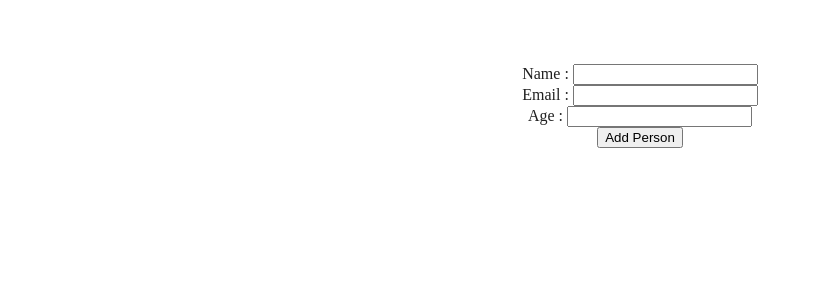
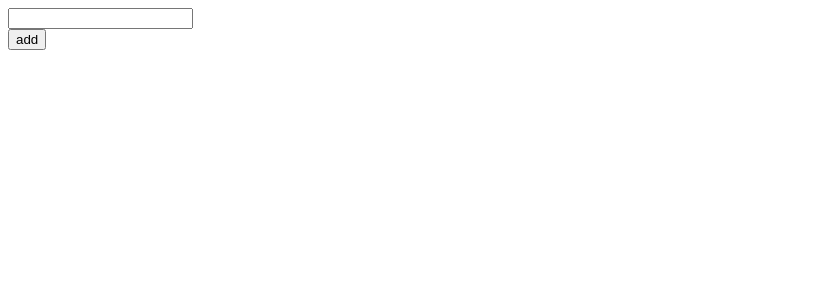
Before and after one commit to agus2k1/testing-react, a React (Create React App) app: page / in a window 1280 px wide. Shown: the top 300 px of the page, without its empty margins (0-813 px from the left). Built offline with nearby package versions, Linux system fonts and the light colour scheme.

Commit message:
Use reducer to add item example

```diff
--- a/src/App.js
+++ b/src/App.js
@@ -1,50 +1,50 @@
-import React, { useState } from "react";
+import React, { useState, useReducer } from "react";
+import Modal from "./Modal";
 import "./App.css"
 
+// reducer function
+const reducer = (state, action) => {
+  switch (action.type){
+    case "TESTING":
+      return {}
+    default:
+      break;
+  }
+}
+
+const defaultState = {
+  people: [],
+  isModalOpen: false,
+  modalContent: ""
+}
+
 function App() {
-  const [person, setPerson] = useState({ firstName: "", email: "", age: "" });
-  const [people, setPeople] = useState([]);
-
-  const handleChange = (e) => {
-    const name  = e.target.name;
-    const value  = e.target.value;
-    setPerson({...person, [name]: value});
-  }
+  const [name, setName] = useState("");
+  const [state, dispatch] = useReducer(reducer, defaultState);
 
   const handleSubmit = (e) => {
     e.preventDefault();
-    if (person.firstName && person.email && person.age){
-      const newPerson = {...person, id: new Date().getTime().toString()};
-      setPeople([...people, newPerson]);
-      setPerson({ firstName: "", email: "", age: "" });
+    if (name){
+      dispatch({type: "TESTING"});
     }
   }
 
   return (
     <>
-      <article className="container">
-        <form onSubmit={handleSubmit}>
-          <div>
-            <label htmlFor="firstName">Name : </label>
-            <input type="text" id="firstName" name="firstName" value={person.firstName} onChange={handleChange}/>
+      {state.isModalOpen && <Modal modalContent={state.modalContent}/>}
+      <form onSubmit={handleSubmit}>
+        <div>
+          <input type="text" value={name} onChange={(e) => setName(e.target.value)}/>
+        </div>
+        <button type="submit">add</button>
+      </form>
+      {state.people.map(person => {
+        return (
+          <div key={person.id}>
+            <h4>{person.name}</h4>
           </div>
-          <div>
-            <label htmlFor="email">Email : </label>
-            <input type="text" id="email" name="email" value={person.email} onChange={handleChange}/>
-          </div>
-          <div>
-            <label htmlFor="age">Age : </label>
-            <input type="number" id="age" name="age" value={person.age} onChange={handleChange}/>
-          </div>
-          <button type="submit" onClick={handleSubmit}>Add Person</button>
-        </form>
-        {
-          people.map(person => {
-            const {id, firstName, email, age} = person;
-            return <div key={id}>{firstName}, {email}, {age}</div>
-          })
-        }
-      </article>
+        )
+      })}
     </>
   )
 }
--- /dev/null
+++ b/src/Modal.js
@@ -0,0 +1,7 @@
+import React from 'react'
+
+export default function Modal(modalContent) {
+  return (
+    <div>{modalContent}</div>
+  )
+}
```
